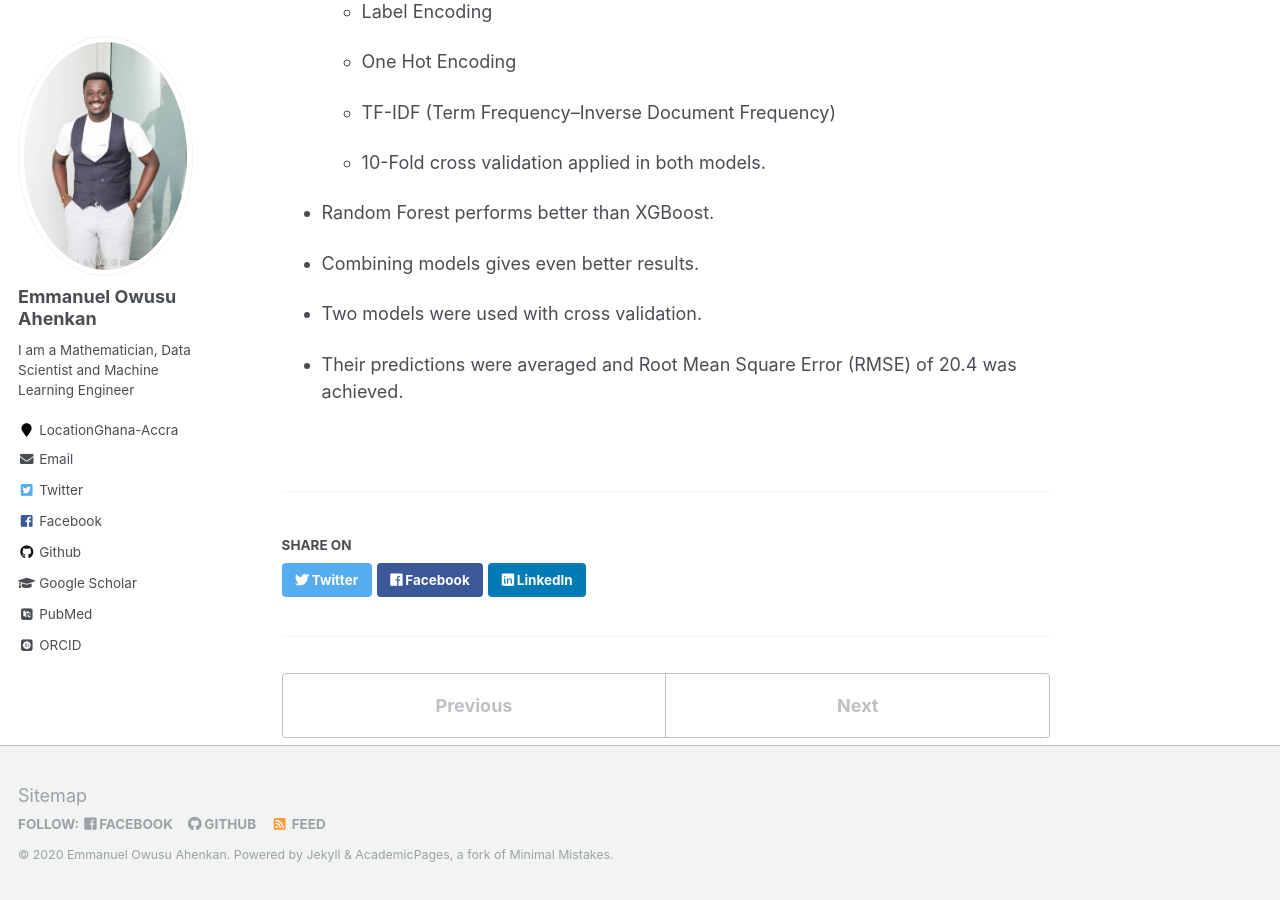
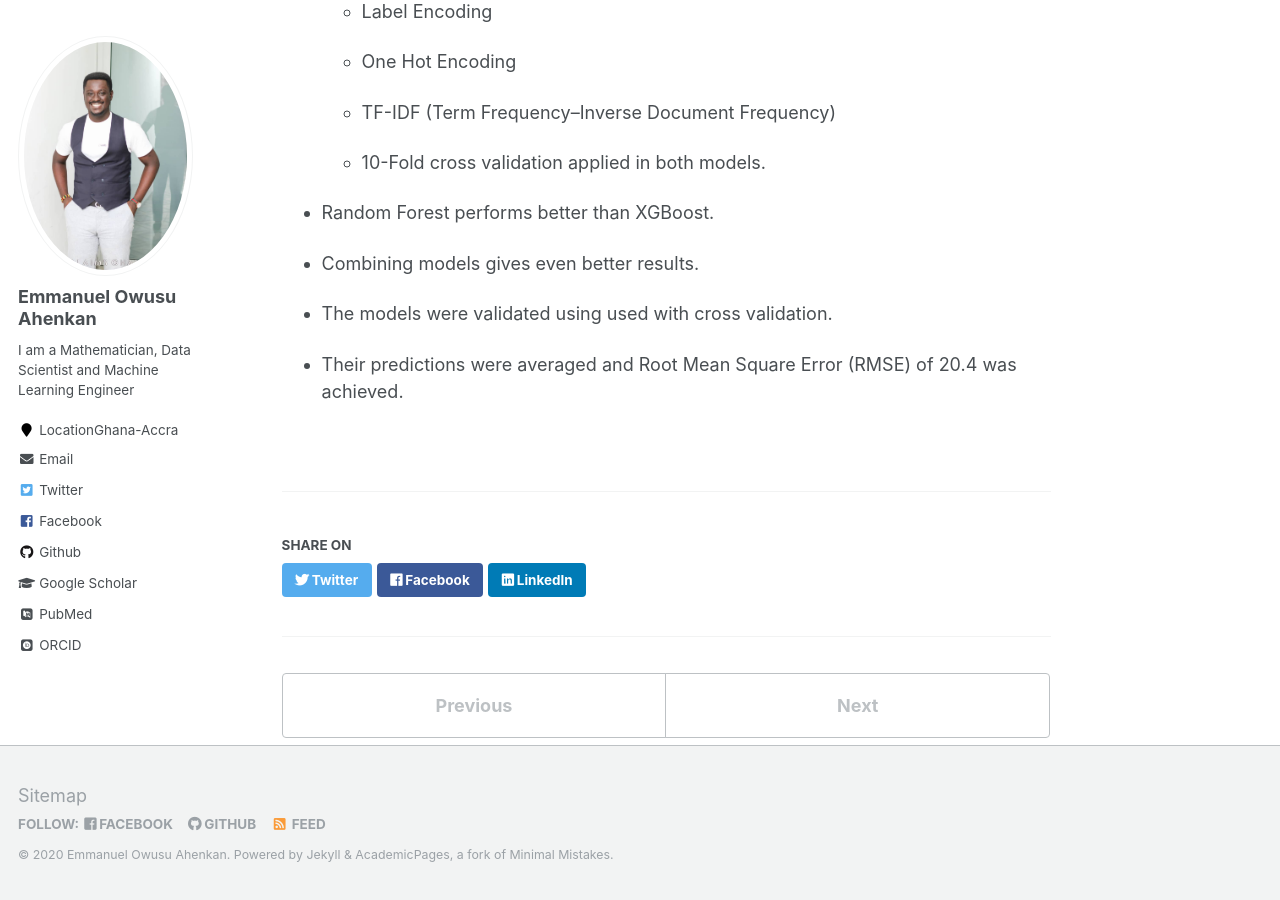
Before and after one commit to EmmanuelOwusu/EmmanuelOwusu.github.io, a Jekyll site: the page built from _talks/2014-02-01-talk-2.md, in a window 1280 px wide and 900 px high, scrolled down 524 px. Built offline with Jekyll 4.4.1, drawn with Linux system fonts in a browser that asks for light colours; some web fonts are replaced.

Commit message:
Update talk on wine price prediction
Update talk on wine price prediction

```diff
--- a/_talks/2014-02-01-talk-2.md
+++ b/_talks/2014-02-01-talk-2.md
@@ -31,6 +31,6 @@ location: "Accra, Ghana"
 
 * Combining models gives even better results.
 
-* Two models were used with cross validation.
+* The models were validated using  used with cross validation.
 
 * Their predictions were averaged and Root Mean Square Error (RMSE) of 20.4 was achieved.
```
